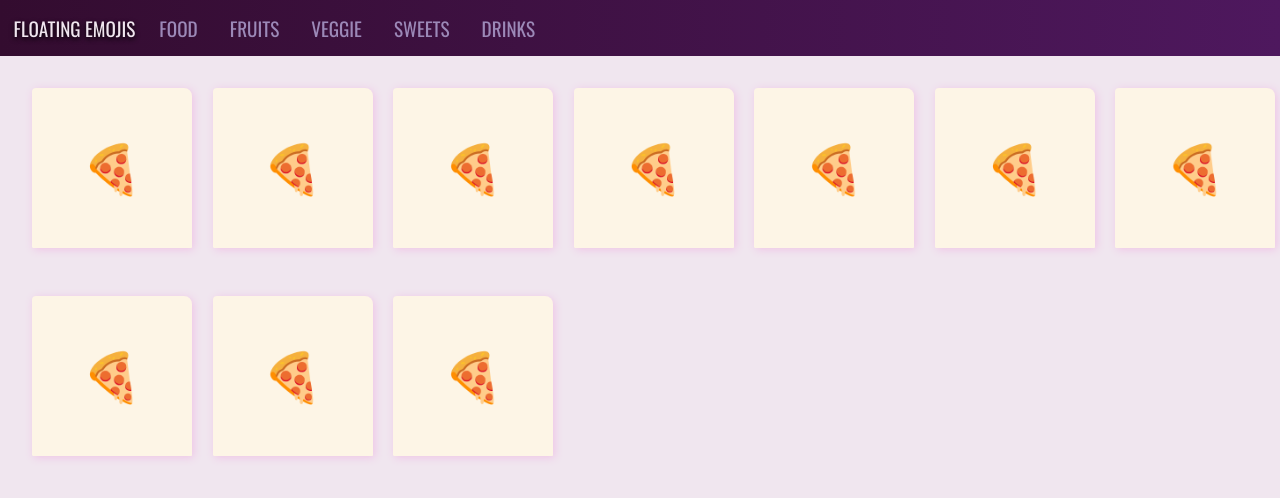
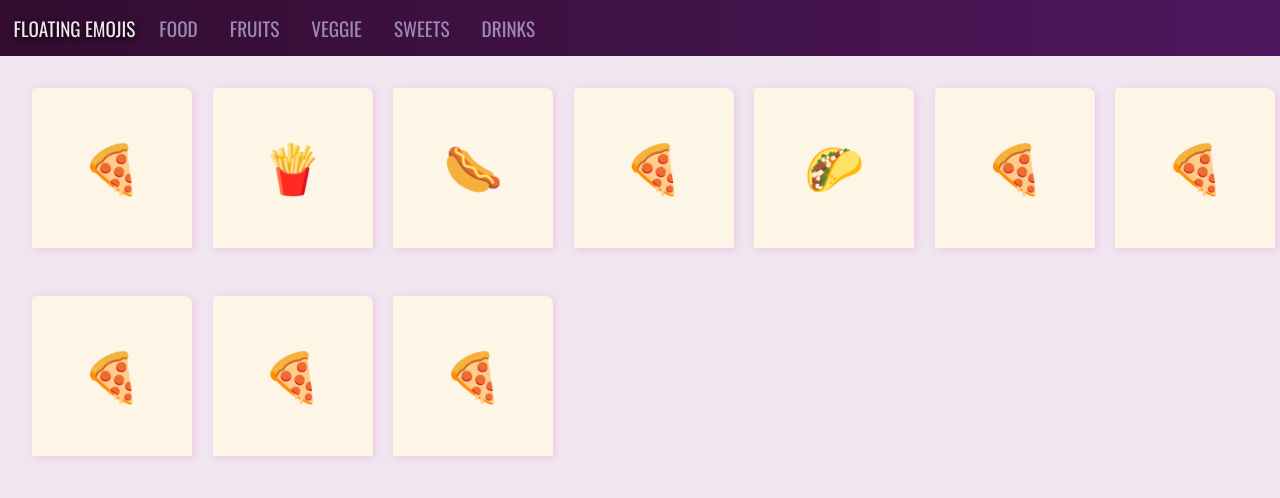
Before and after one commit to heartyhardy/floating-emojis, a React (Create React App) app: page / in a window 1280 px wide. Shown: the top 498 px of the page. Built offline with nearby package versions, Linux system fonts and the light colour scheme.

Commit message:
Added basic animations

```diff
--- a/src/App.js
+++ b/src/App.js
@@ -15,16 +15,16 @@ class App extends Component {
 
         <Products>
 
-          <Product symbol="🍕"/>
-          <Product symbol="🍕"/>
-          <Product symbol="🍕"/>
-          <Product symbol="🍕"/>
-          <Product symbol="🍕"/>
-          <Product symbol="🍕"/>
-          <Product symbol="🍕"/>
-          <Product symbol="🍕"/>
-          <Product symbol="🍕"/>
-          <Product symbol="🍕"/>
+          <Product symbol="🍕" label="cheese"/>
+          <Product symbol="🍟" label="cheese"/>
+          <Product symbol="🌭" label="cheese"/>
+          <Product symbol="🍕" label="cheese"/>
+          <Product symbol="🌮" label="cheese"/>
+          <Product symbol="🍕" label="cheese"/>
+          <Product symbol="🍕" label="cheese"/>
+          <Product symbol="🍕" label="cheese"/>
+          <Product symbol="🍕" label="cheese"/>
+          <Product symbol="🍕" label="cheese"/>
 
         </Products>
 
--- a/src/components/product/Product.module.css
+++ b/src/components/product/Product.module.css
@@ -1,5 +1,7 @@
 .main_container
 {
+    display: flex;
+    flex-direction: column;
     background-color: oldlace;
     border-radius: 0.25rem 0.5rem 0.05rem 0.1rem;
     box-shadow: 0.1rem 0.1rem 0.5rem #EFC3E6;
@@ -10,9 +12,41 @@
     align-items: center;
     justify-content: center;
     user-select: none;
+    transition: background-color 1s, border-radius .1s, box-shadow 1s ease-in;
+}
+
+.main_container:hover
+{
+    background-color: #EFC3E6;
+    box-shadow: .1rem .1rem 1rem #9C89B8;
+    border-radius: 50%;
+    transition: background-color 1s, border-radius .1s, box-shadow 1s ease-out;
+}
+
+@keyframes mymove {
+    0% {top: 0px;}
+    50% {top: -40px;}
+    100% {top: 0px;}
 }
 
 .floating_emoji
 {
     font-size: 3rem;
+    width: 100%;
+    height: 100%;
+    display: flex;
+    justify-content: center;
+    align-items: center;
+    cursor: pointer;
+    transition: all 1s ease-out;
 }
+
+.floating_emoji:hover
+{
+    position: relative;
+    font-size: 3.1rem;
+    animation: mymove 1s infinite;
+    animation-timing-function: linear;
+    text-shadow: .1rem .1rem 1rem rgba(51, 12, 47, 0.658);
+    transition: all 1s ease-out;
+}
```
